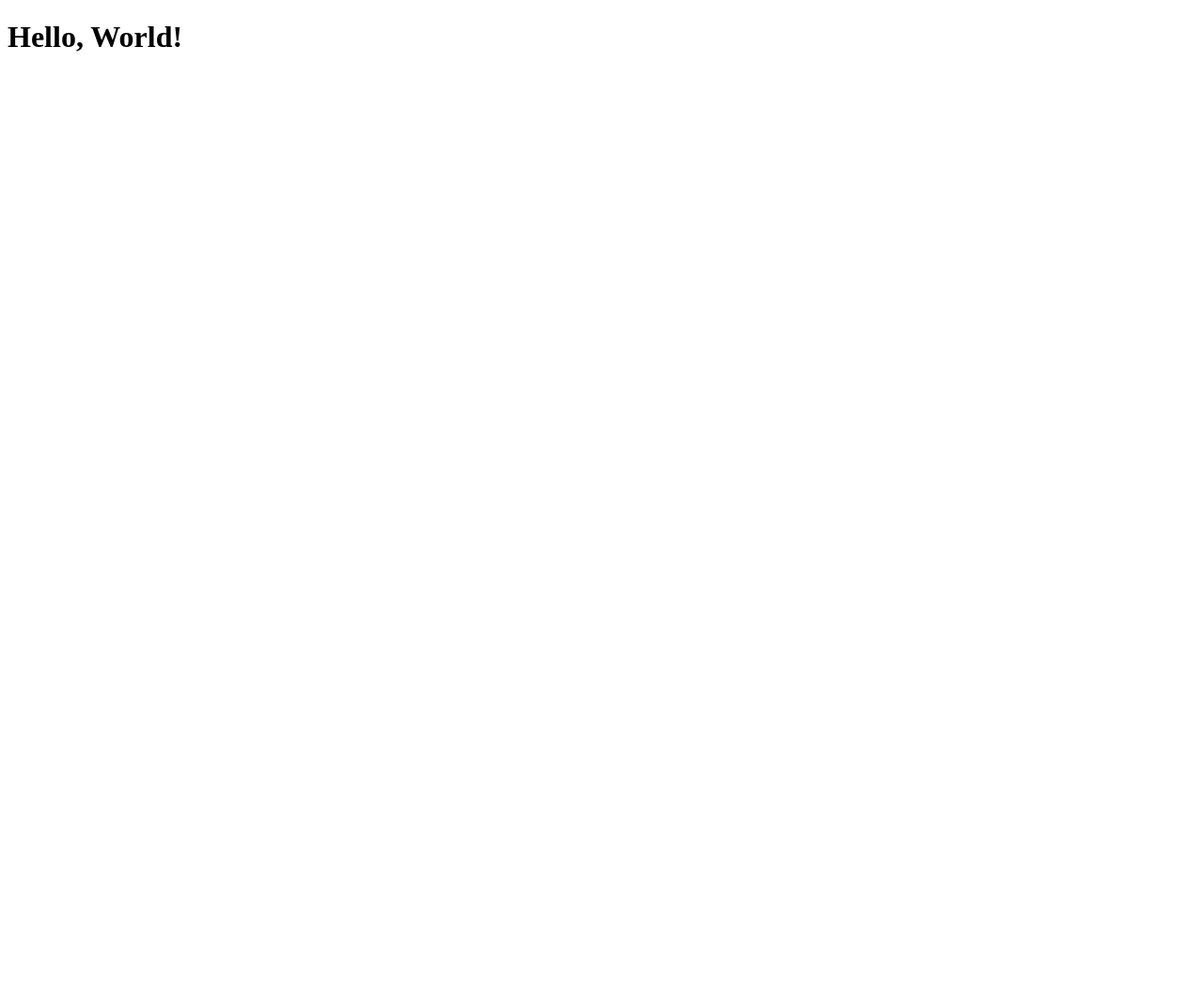
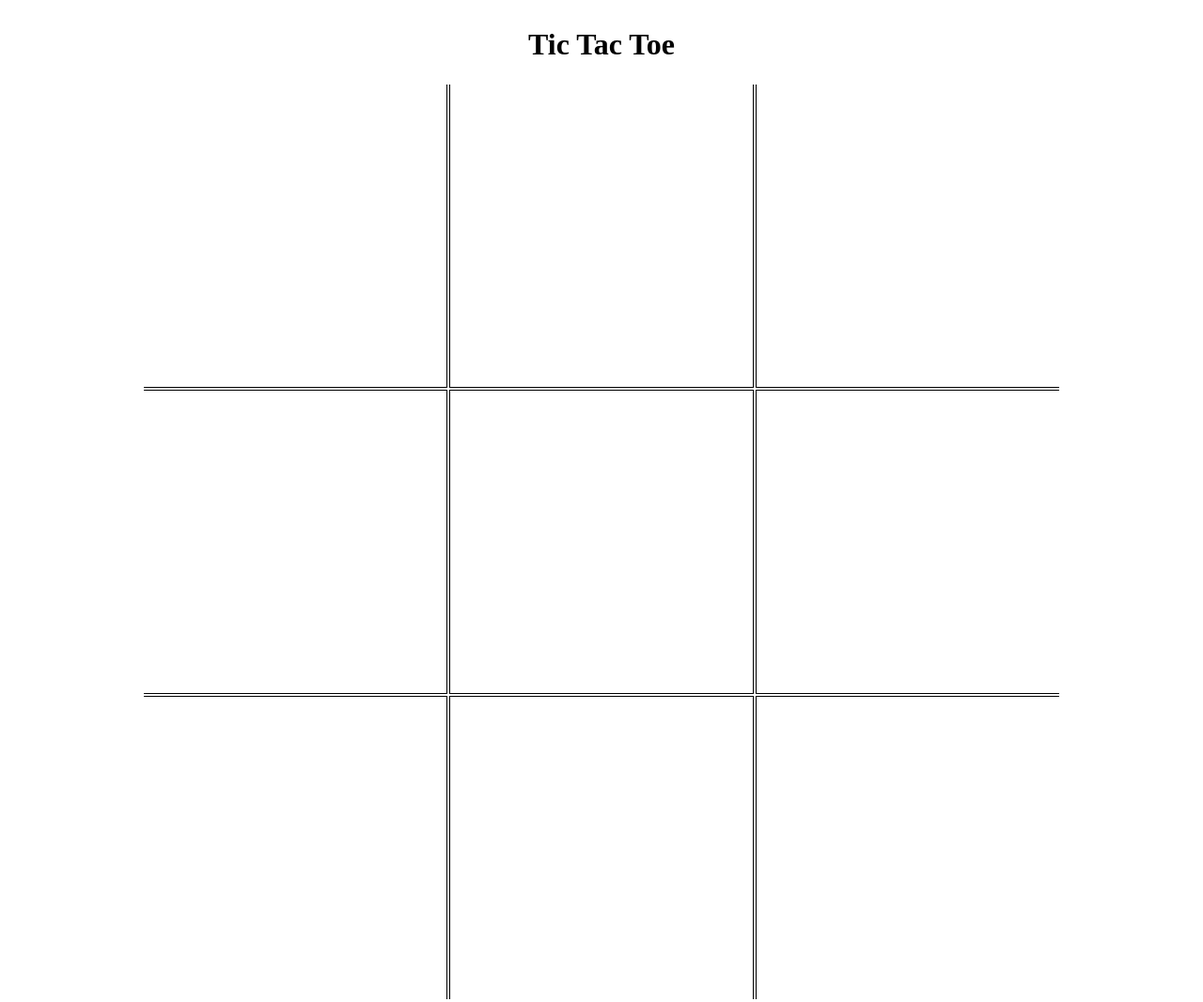
Before and after one commit to deeNewearth/tic-tac-toe, a website built with Parcel: page src/index.html in a window 1280 px wide. Shown: the whole page at 94% size. Before the commit the page ends 800 px from the top, so only its background shows below. Built offline with nearby package versions, Linux system fonts and the light colour scheme.

Commit message:
chore: game board done

```diff
--- /dev/null
+++ b/src/app.css
@@ -0,0 +1,38 @@
+body {
+  display: flex;
+  flex-direction: column;
+  align-items: center;
+}
+
+td {
+  width: 33vw;
+  height: 33vw;
+  border: 1px solid;
+}
+
+tr#top_row td{
+    border-top: 0;
+}
+
+tr#bottom_row td{
+    border-bottom: 0;
+}
+
+td:first-child{
+    border-left: 0;
+}
+
+td:last-child{
+    border-right: 0;
+}
+
+
+
+
+@media (min-width: 70em) and (orientation: landscape) {
+    td {
+        width: 20em;
+        height: 20em;
+      }
+
+}
--- a/src/index.html
+++ b/src/index.html
@@ -4,9 +4,18 @@
     <meta charset="utf-8" />
     <meta name="viewport" content="width=device-width, initial-scale=1.0" />
     <title>Tic Tac Toe for Recurse</title>
+    <link rel="stylesheet" href="./app.css">
   </head>
   <body>
-    <h1>Hello, World!</h1>
+    <h1>Tic Tac Toe</h1>
+
+
+    <Table>
+      <tr id="top_row"><td id="cell_0"/><td id="cell_1"/><td id="cell_2"/></tr>
+      <tr><td id="cell_3"/><td id="cell_4"/><td id="cell_5"/></tr>
+      <tr id="bottom_row"><td id="cell_6"/><td id="cell_7"/><td id="cell_8"/></tr>
+    </Table>
+
     <script type="module" src="./app.ts"></script>
   </body>
 </html>
```
